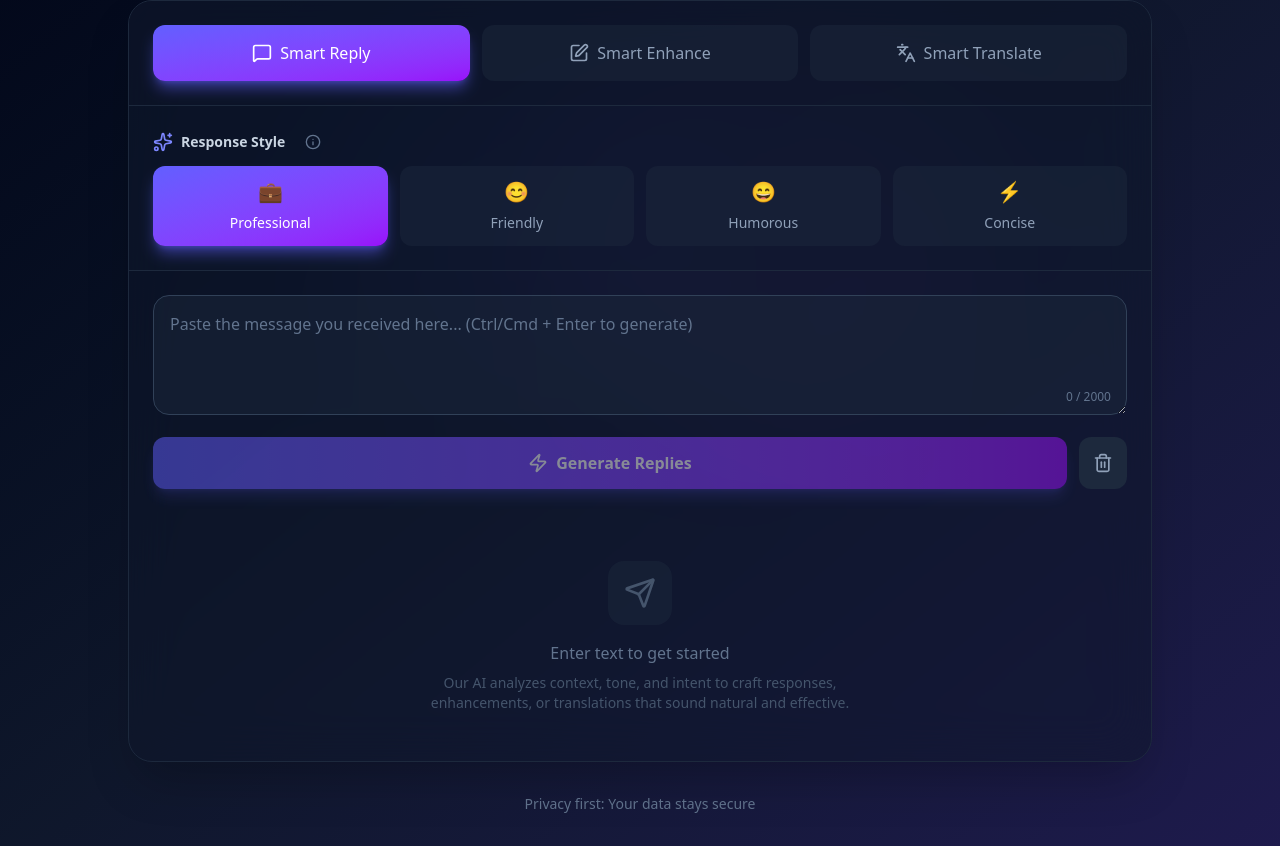
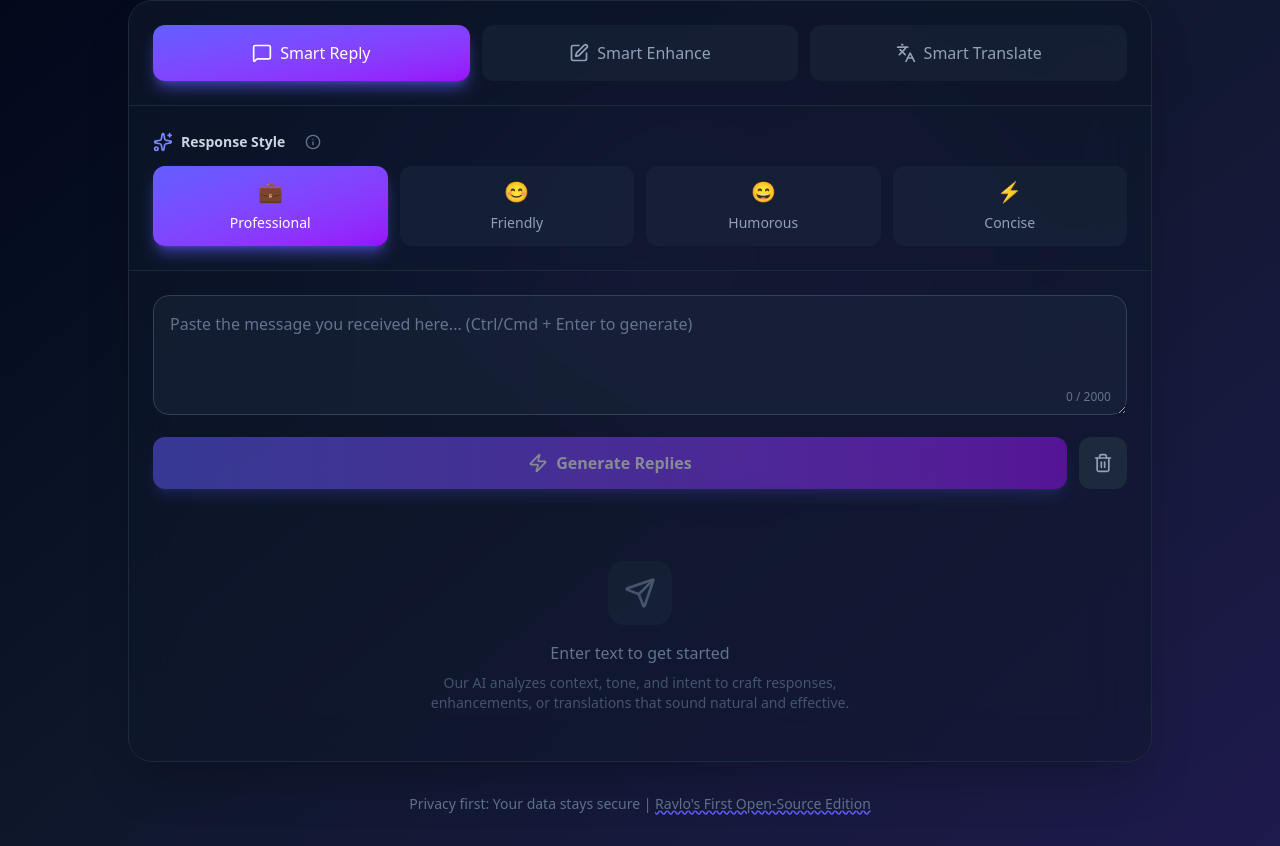
Before and after one commit to mahmud-r-farhan/smart-reply, a React (Vite) app in the folder frontend/: page / in a window 1280 px wide. Shown: the part 192-1038 px from the top of the page. Built offline with nearby package versions, Linux system fonts and the light colour scheme.

Commit message:
Fix Title and Footer

```diff
--- a/frontend/index.html
+++ b/frontend/index.html
@@ -5,7 +5,7 @@
     <meta name="viewport" content="width=device-width, initial-scale=1.0" />
 
     <!-- Primary SEO -->
-    <title>Suggest Smart Reply | AI-Powered Writing Assistant for Fast, Smart Replies and Translations</title>
+    <title>AI-Powered Writing Assistant for Fast, Smart Replies and Translations</title>
     <meta name="description" content="Boost productivity with Suggest Smart Reply — an AI-powered tool that helps you write smarter, faster responses, enhancements, and translations for emails, chats, and messages." />
 
     <!-- Canonical -->
--- a/frontend/src/components/Footer.jsx
+++ b/frontend/src/components/Footer.jsx
@@ -9,7 +9,7 @@ const Footer = () => {
       className="mt-8 text-center"
     >
       <p className="text-slate-500 text-sm">
-       Privacy first: Your data stays secure
+       Privacy first: Your data stays secure | <a href="https://ravlo.vercel.app" target="_blank" className="underline decoration-wavy decoration-indigo-500">Ravlo's First Open-Source Edition</a>
       </p>
     </motion.div>
   );
```
